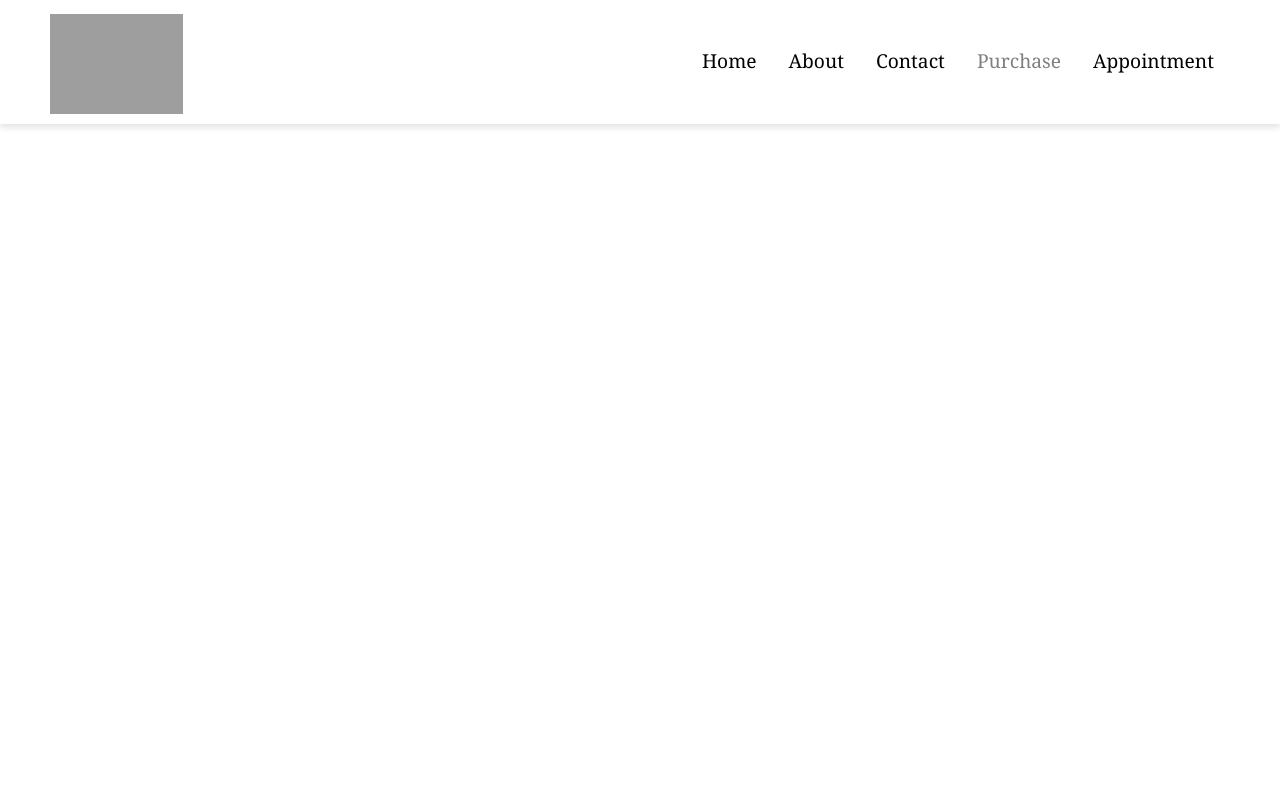
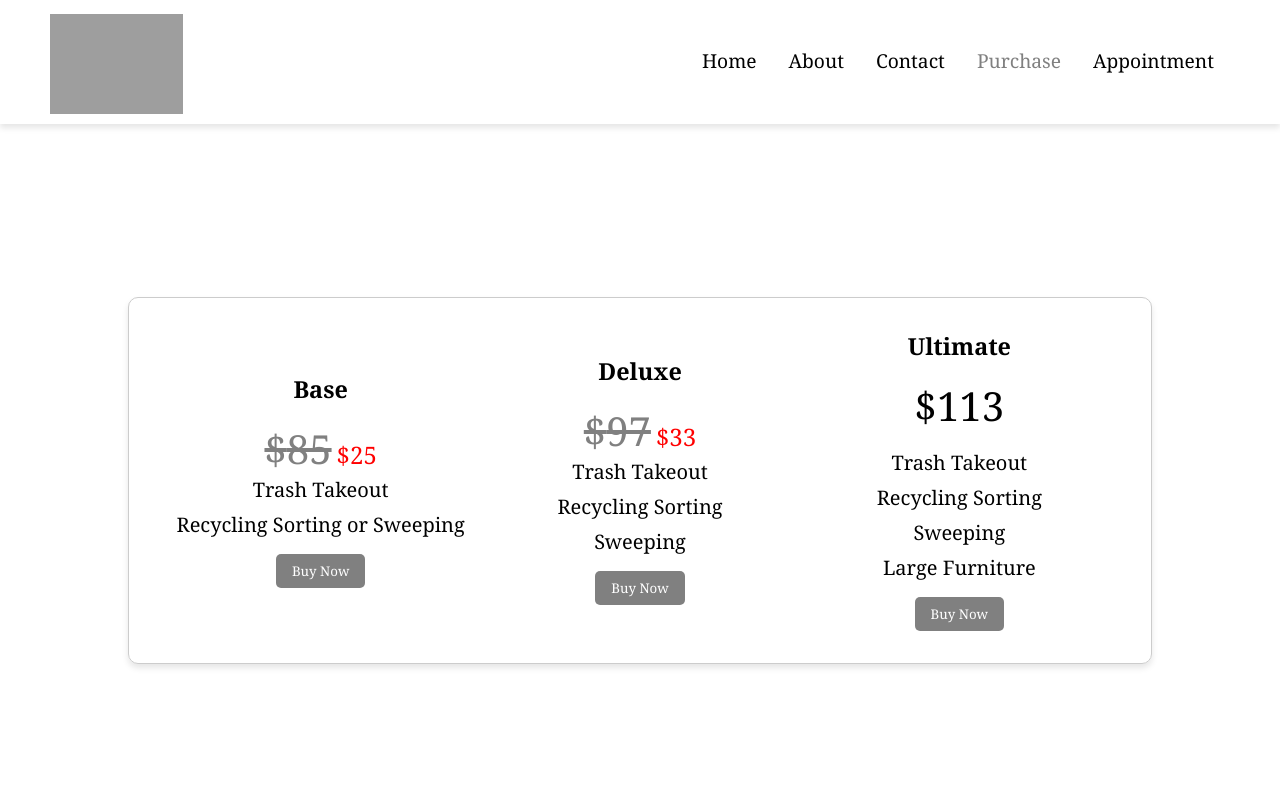
Before and after one commit to amirjonu/websiteco, a React (Create React App) app: page /purchase in a window 1280 px wide. Shown: the top 800 px of the page. Built offline with nearby package versions, Linux system fonts and the light colour scheme; grey boxes are pictures that could not be loaded.

Commit message:
Added purchase icons

```diff
--- /dev/null
+++ b/src/components/PricingPlan.js
@@ -0,0 +1,30 @@
+import React from "react";
+
+const PricingPlan = ({
+  planName,
+  price,
+  newprice,
+  features,
+  buyNowText,
+  ...props
+}) => (
+  <div className="pricing-plan" {...props}>
+    <h3 className="plan-name">{planName}</h3>
+    {newprice === price ? (
+      <p className="price1">${price}</p>
+    ) : (
+      <>
+        <del className="price">${price}</del>
+        <span className="new-price">${newprice}</span>
+      </>
+    )}
+    <ul className="features">
+      {features.map((feature, index) => (
+        <li key={index}>{feature}</li>
+      ))}
+    </ul>
+    <button className="buy-now">{buyNowText}</button>
+  </div>
+);
+
+export default PricingPlan;
--- /dev/null
+++ b/src/components/PricingPlans.js
@@ -0,0 +1,35 @@
+import React from "react";
+import PricingPlan from "./PricingPlan";
+
+const PricingPlans = () => (
+  <div className="pricing-plans">
+    <PricingPlan
+      planName="Base"
+      price="85"
+      newprice="25"
+      features={["Trash Takeout", "Recycling Sorting or Sweeping"]}
+      buyNowText="Buy Now"
+    />
+    <PricingPlan
+      planName="Deluxe"
+      price="97"
+      newprice="33"
+      features={["Trash Takeout", "Recycling Sorting", "Sweeping"]}
+      buyNowText="Buy Now"
+    />
+    <PricingPlan
+      planName="Ultimate"
+      price="113"
+      newprice="113"
+      features={[
+        "Trash Takeout",
+        "Recycling Sorting",
+        "Sweeping",
+        "Large Furniture",
+      ]}
+      buyNowText="Buy Now"
+    />
+  </div>
+);
+
+export default PricingPlans;
--- /dev/null
+++ b/src/routes/Purchase.css
@@ -0,0 +1,64 @@
+.purchase {
+  display: flex;
+  justify-content: center;
+  align-items: center;
+  height: 100vh;
+}
+
+.pricing-plans {
+  font-size: 20px;
+  display: flex;
+  justify-content: space-around;
+  align-items: center;
+  width: 80%;
+  border: 1px solid #ccc;
+  padding: 2rem;
+  border-radius: 10px;
+  box-shadow: 0 4px 6px rgba(0, 0, 0, 0.1);
+}
+
+.pricing-plan {
+  text-align: center;
+  flex: 1;
+}
+
+.plan-name {
+  margin-bottom: 1rem;
+}
+
+.price1 {
+  font-size: 2.5rem;
+  margin-bottom: 1rem;
+}
+
+.features {
+  list-style: none;
+  padding: 0;
+  margin: 0;
+  display: flex;
+  flex-direction: column;
+  gap: 0.5rem;
+  margin-bottom: 1rem;
+}
+
+.buy-now {
+  padding: 0.5rem 1rem;
+  background-color: gray;
+  color: white;
+  border: none;
+  border-radius: 5px;
+  cursor: pointer;
+}
+
+.new-price {
+  margin-left: 5px;
+  color: red;
+  font-size: 1.5rem;
+}
+
+.price {
+  text-decoration: line-through;
+  color: gray;
+  font-size: 2.5rem;
+  margin-bottom: 1rem;
+}
--- a/src/routes/Purchase.js
+++ b/src/routes/Purchase.js
@@ -1,11 +1,12 @@
 import React from "react";
-// import Moneys from "../components/CheckoutForm"
+import PricingPlans from "../components/PricingPlans";
+
+import "./Purchase.css";
 
 function Purchase() {
   return (
     <div className="purchase">
-      {/* <Moneys /> */}
-
+      <PricingPlans />
     </div>
   );
 }
```
Also changed, not shown: src/components/Footer.css (+6 -3 lines), src/components/Footer.js (+6 -6 lines).
